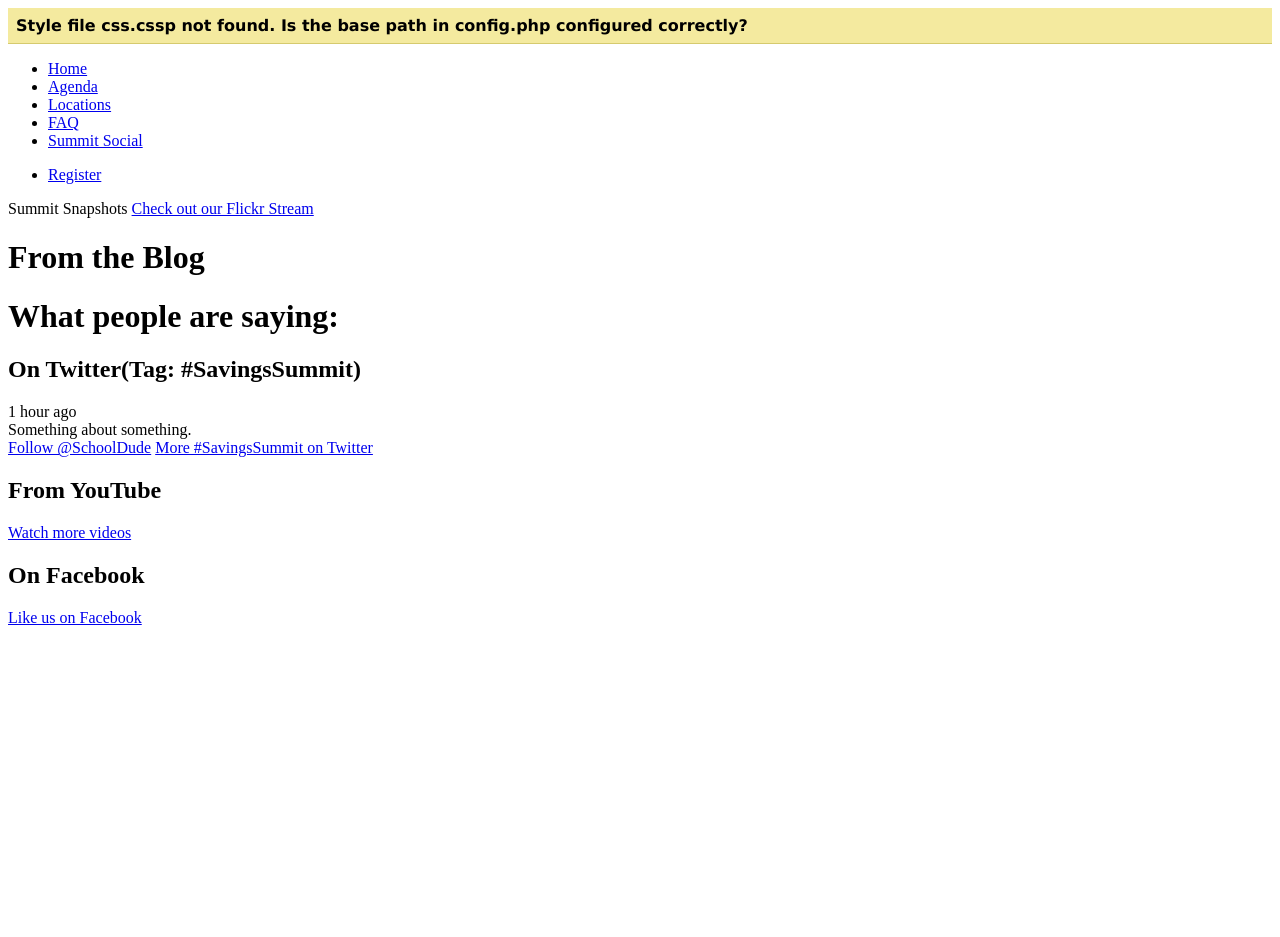
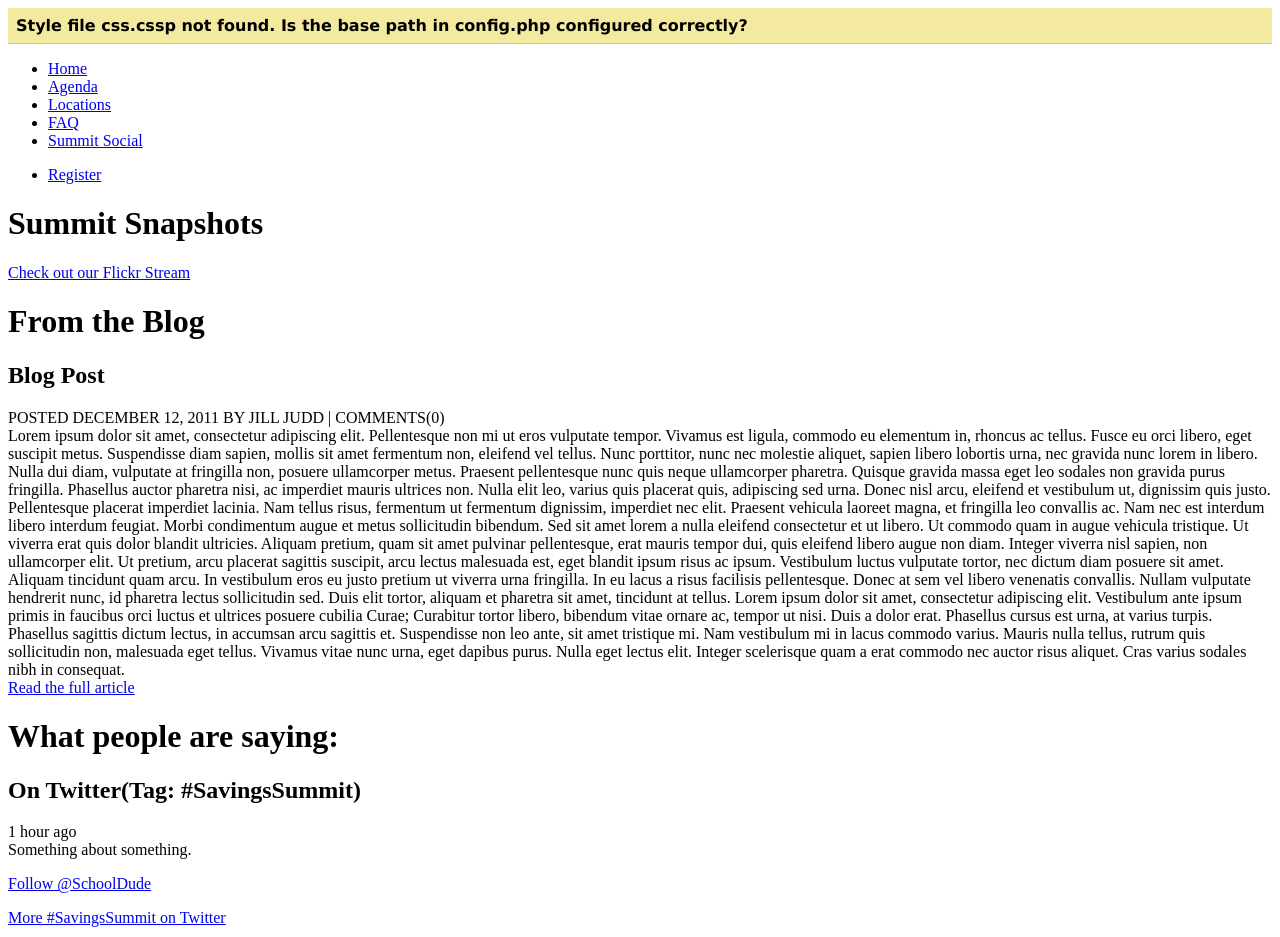
Before and after one commit to resnostyle/SD-Project, a PHP site: page / in a window 1280 px wide. Shown: the top 937 px of the page. Before the commit the page ends 625 px from the top, so only its background shows below. Run offline with PHP 8.4, Linux system fonts and the light colour scheme.

Commit message:
more adjustments

```diff
--- a/functions/facebook.php
+++ b/functions/facebook.php
@@ -5,7 +5,7 @@
  * @copyright Apr 3, 2012
  */
 
-
+//who knows what to do?
 
 
 
--- a/functions/flickr.php
+++ b/functions/flickr.php
@@ -42,7 +42,7 @@
 {
     //output image url
     //@todo abstract the url in a better way, this is messy
-    echo "<img height='100px' src='http://farm".$curl_unserialized['photos']['photo'][$i]['farm'].".static.flickr.com/"
+    echo "<img height='50px' src='http://farm".$curl_unserialized['photos']['photo'][$i]['farm'].".static.flickr.com/"
             .$curl_unserialized['photos']['photo'][$i]['server'].'/'.$curl_unserialized['photos']['photo'][$i]['id'].
             '_'.$curl_unserialized['photos']['photo'][$i]['secret'].".jpg"."'/>";
 }
--- a/index.php
+++ b/index.php
@@ -50,17 +50,31 @@
         </div>
 
         <div id="content">
+            <div id="mainpanel">
+
             <div id="flickr">
-                Summit Snapshots
+                <h1>Summit Snapshots</h1>
         <?php //include 'functions/flickr.php'; ?>
-                <a href="http://www.flickr.com/photos/schooldude" class="button">Check out our Flickr Stream</a>
+                <p><a href="http://www.flickr.com/photos/schooldude" class="button">Check out our Flickr Stream</a></p>
             </div>
             <div id="blog">
             <h1>From the Blog</h1>
 
+            <h2>Blog Post</h2>
+            <div id="postdetails">
+                POSTED DECEMBER 12, 2011 BY JILL JUDD | COMMENTS(0)
+            </div>
+Lorem ipsum dolor sit amet, consectetur adipiscing elit. Pellentesque non mi ut eros vulputate tempor. Vivamus est ligula, commodo eu elementum in, rhoncus ac tellus. Fusce eu orci libero, eget suscipit metus. Suspendisse diam sapien, mollis sit amet fermentum non, eleifend vel tellus. Nunc porttitor, nunc nec molestie aliquet, sapien libero lobortis urna, nec gravida nunc lorem in libero. Nulla dui diam, vulputate at fringilla non, posuere ullamcorper metus. Praesent pellentesque nunc quis neque ullamcorper pharetra. Quisque gravida massa eget leo sodales non gravida purus fringilla. Phasellus auctor pharetra nisi, ac imperdiet mauris ultrices non. Nulla elit leo, varius quis placerat quis, adipiscing sed urna. Donec nisl arcu, eleifend et vestibulum ut, dignissim quis justo. Pellentesque placerat imperdiet lacinia. Nam tellus risus, fermentum ut fermentum dignissim, imperdiet nec elit.
+
+Praesent vehicula laoreet magna, et fringilla leo convallis ac. Nam nec est interdum libero interdum feugiat. Morbi condimentum augue et metus sollicitudin bibendum. Sed sit amet lorem a nulla eleifend consectetur et ut libero. Ut commodo quam in augue vehicula tristique. Ut viverra erat quis dolor blandit ultricies. Aliquam pretium, quam sit amet pulvinar pellentesque, erat mauris tempor dui, quis eleifend libero augue non diam. Integer viverra nisl sapien, non ullamcorper elit. Ut pretium, arcu placerat sagittis suscipit, arcu lectus malesuada est, eget blandit ipsum risus ac ipsum. Vestibulum luctus vulputate tortor, nec dictum diam posuere sit amet. Aliquam tincidunt quam arcu. In vestibulum eros eu justo pretium ut viverra urna fringilla. In eu lacus a risus facilisis pellentesque.
+
+Donec at sem vel libero venenatis convallis. Nullam vulputate hendrerit nunc, id pharetra lectus sollicitudin sed. Duis elit tortor, aliquam et pharetra sit amet, tincidunt at tellus. Lorem ipsum dolor sit amet, consectetur adipiscing elit. Vestibulum ante ipsum primis in faucibus orci luctus et ultrices posuere cubilia Curae; Curabitur tortor libero, bibendum vitae ornare ac, tempor ut nisi. Duis a dolor erat. Phasellus cursus est urna, at varius turpis. Phasellus sagittis dictum lectus, in accumsan arcu sagittis et. Suspendisse non leo ante, sit amet tristique mi. Nam vestibulum mi in lacus commodo varius. Mauris nulla tellus, rutrum quis sollicitudin non, malesuada eget tellus. Vivamus vitae nunc urna, eget dapibus purus. Nulla eget lectus elit. Integer scelerisque quam a erat commodo nec auctor risus aliquet. Cras varius sodales nibh in consequat.
+<div id="readmore">
+    <a href="#">Read the full article</a>
+</div>
 
             </div>
-
+            </div>
             <div id="sidepanel">
                 <h1>What people are saying:</h1>
 
@@ -69,8 +83,8 @@
                     <div class="time">1 hour ago</div>
                     Something about something.
                 </div>
-                <a href="http://twitter.com/#!/schooldude" class="button">Follow @SchoolDude</a>
-                <a href="#" class="greenlink" class="underline">More #SavingsSummit on Twitter</a>
+                <p><a href="http://twitter.com/#!/schooldude" class="button">Follow @SchoolDude</a></p>
+                <p><a href="#" class="greenlink" class="underline">More #SavingsSummit on Twitter</a></p>
 
 
                 <h2>From YouTube</h2>
```
Also changed, not shown: 1 other file.
